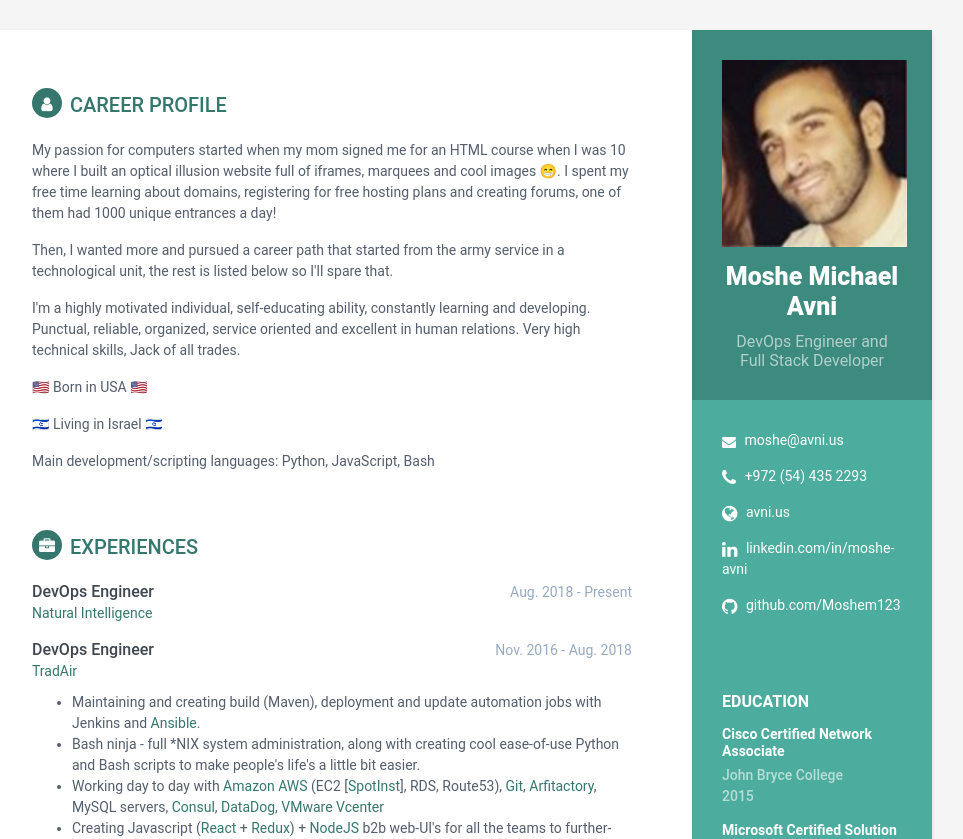
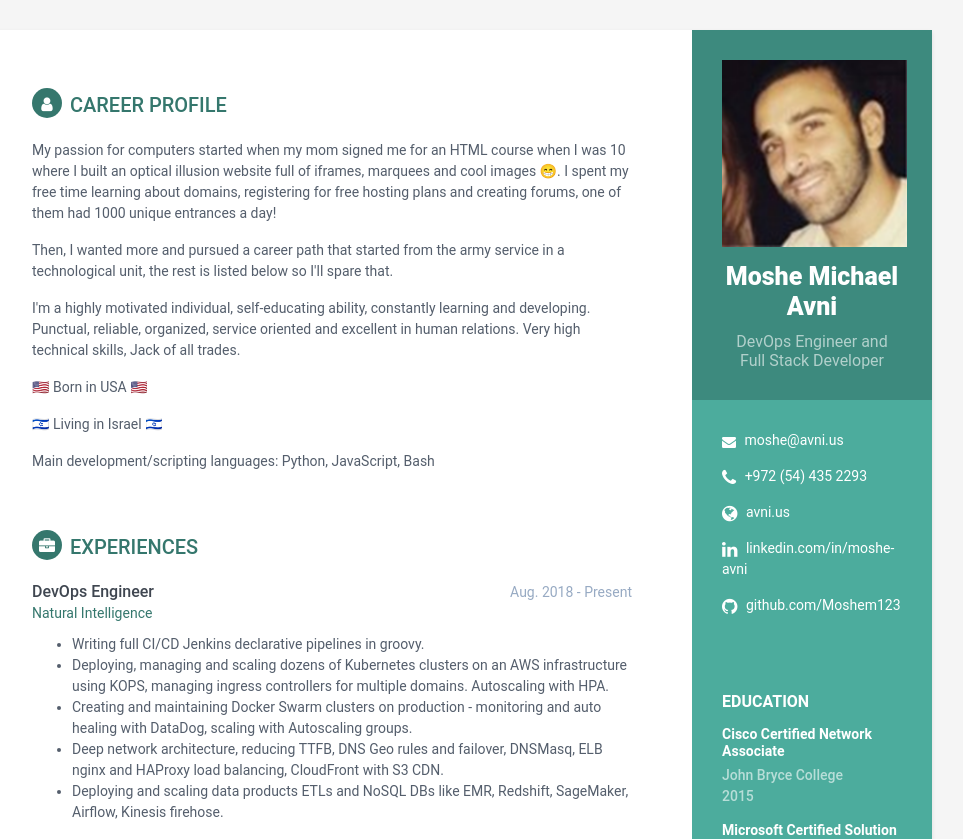
Before and after one commit to mosheavni/avni.us, a React (Create React App) app: page / in a window 1280 px wide. Shown: the top 839 px of the page, without its empty margins (188-1151 px from the left). Built offline with nearby package versions, Linux system fonts and the light colour scheme.

Commit message:
add natint experience

```diff
--- a/src/data/experiences.js
+++ b/src/data/experiences.js
@@ -6,7 +6,13 @@ export const experiences = {
         {
           title: "DevOps Engineer",
             company: "Natural Intelligence",
-            description: "",
+            description: `<ul>
+<li>Writing full CI/CD Jenkins declarative pipelines in groovy.</li>
+<li>Deploying, managing and scaling dozens of Kubernetes clusters on an AWS infrastructure using KOPS, managing ingress controllers for multiple domains. Autoscaling with HPA.</li>
+<li>Creating and maintaining Docker Swarm clusters on production - monitoring and auto healing with DataDog, scaling with Autoscaling groups.</li>
+<li>Deep network architecture, reducing TTFB, DNS Geo rules and failover, DNSMasq, ELB nginx and HAProxy load balancing, CloudFront with S3 CDN.</li>
+<li>Deploying and scaling data products ETLs and NoSQL DBs like EMR, Redshift, SageMaker, Airflow, Kinesis firehose.</li>
+`,
             companyLink: "https://naturalint.com",
             date: "Aug. 2018 - Present"
         },
```
